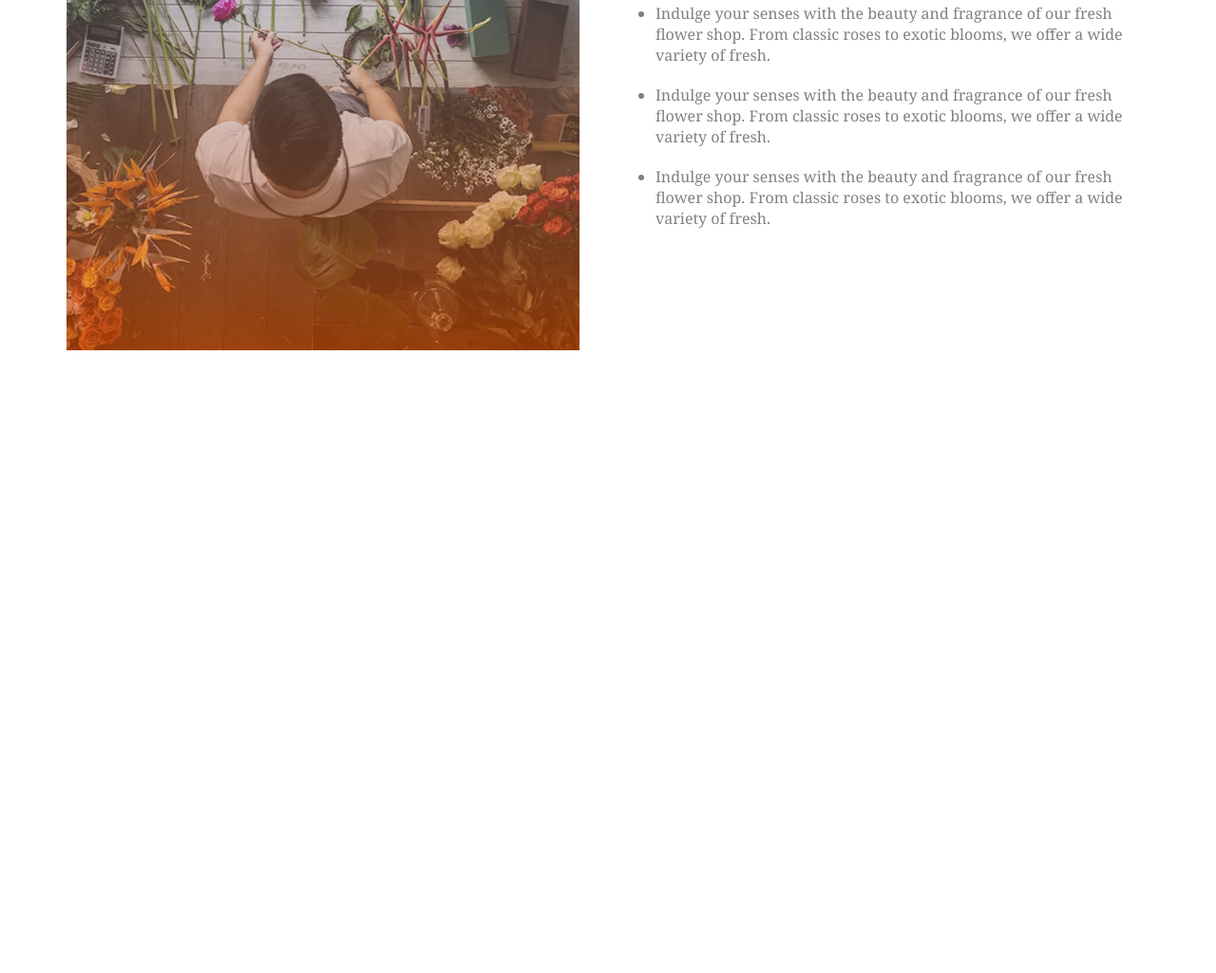
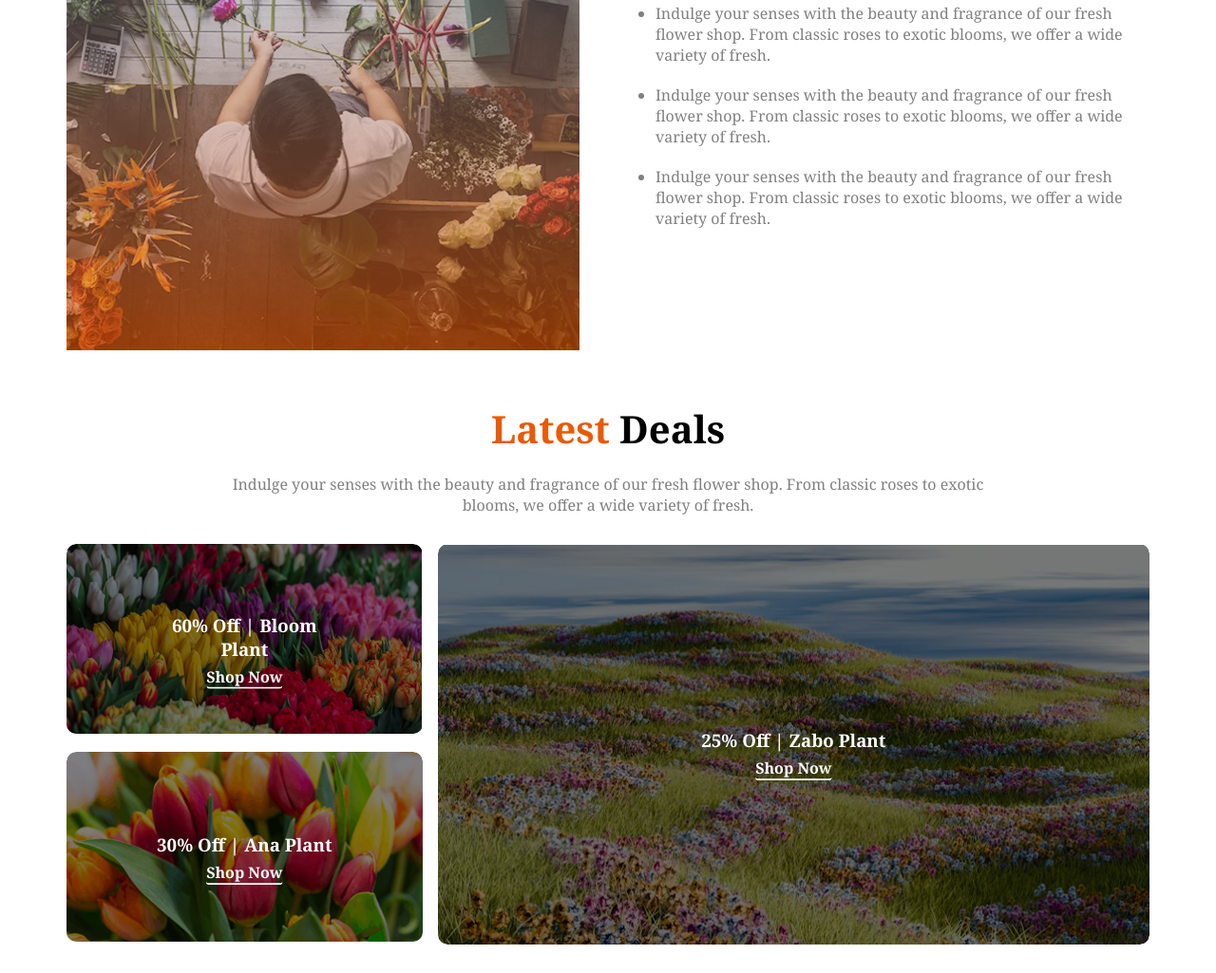
Before and after one commit to Mohammad-Rofikul-Islam-Hasan/B12A02-Responsive-Flowers, a plain HTML site: page index.html in a window 1280 px wide. Shown: the part 2020-3045 px from the top of the page at 95% size. Before the commit the page ends 2444 px from the top, so only its background shows below. Drawn offline with Linux system fonts and the light colour scheme.

Commit message:
'Latest  Deals Section' added

```diff
--- a/index.html
+++ b/index.html
@@ -137,22 +137,80 @@
         </div>
       </section>
       <!-- Flowers And Plants Lover Section  -->
-       <section>
+      <section>
         <div class="flowers-lovers-container">
           <div class="flowers-lovers-img-container">
-            <img class="flowers-lovers-img"  src="assets/flower-store.png" alt="">
-            <img class="badge" src="assets/trusted-badge.png" alt="">
+            <img
+              class="flowers-lovers-img"
+              src="assets/flower-store.png"
+              alt=""
+            />
+            <img class="badge" src="assets/trusted-badge.png" alt="" />
           </div>
           <div class="flowers-lovers-text-container">
-            <h2>Flower & Plants <br> Lover</h2>
+            <h2>
+              Flower & Plants <br />
+              Lover
+            </h2>
             <ul>
-              <li>Indulge your senses with the beauty and fragrance of our fresh flower shop. From classic roses to exotic blooms, we offer a wide variety of fresh.</li>
-              <li>Indulge your senses with the beauty and fragrance of our fresh flower shop. From classic roses to exotic blooms, we offer a wide variety of fresh.</li>
-              <li>Indulge your senses with the beauty and fragrance of our fresh flower shop. From classic roses to exotic blooms, we offer a wide variety of fresh.</li>
+              <li>
+                Indulge your senses with the beauty and fragrance of our fresh
+                flower shop. From classic roses to exotic blooms, we offer a
+                wide variety of fresh.
+              </li>
+              <li>
+                Indulge your senses with the beauty and fragrance of our fresh
+                flower shop. From classic roses to exotic blooms, we offer a
+                wide variety of fresh.
+              </li>
+              <li>
+                Indulge your senses with the beauty and fragrance of our fresh
+                flower shop. From classic roses to exotic blooms, we offer a
+                wide variety of fresh.
+              </li>
             </ul>
           </div>
         </div>
-       </section>
+      </section>
+
+      <!-- Latest  Deals Section  -->
+      <section class="latest-deals">
+        <div class="latest-deals-text-container">
+          <h2><span>Latest</span> Deals</h2>
+          <p>
+            Indulge your senses with the beauty and fragrance of our fresh
+            flower shop. From classic roses to exotic blooms, we offer a wide
+            variety of fresh.
+          </p>
+        </div>
+        <div>
+          <div class="grid-container">
+            <div class="card">
+              <img src="./assets/deal-bloom.png" alt="Bloom Plant" />
+              <div class="content">
+                <h3>60% Off | Bloom Plant</h3>
+                <a href="#">Shop Now</a>
+              </div>
+            </div>
+
+            <div class="card large">
+              <img src="./assets/deal-zabo.png" alt="Zabo Plant" />
+              <div class="content">
+                <h3>25% Off | Zabo Plant</h3>
+                <a href="#">Shop Now</a>
+              </div>
+            </div>
+
+            <div class="card">
+              <img src="./assets/deal-ana.png" alt="Ana Plant" />
+              <div class="content">
+                <h3>30% Off | Ana Plant</h3>
+                <a href="#">Shop Now</a>
+              </div>
+            </div>
+          </div>
+        </div>
+      </section>
     </main>
     <footer></footer>
   </body>
--- a/styles/styles.css
+++ b/styles/styles.css
@@ -124,6 +124,72 @@ nav ul li a{
 .flowers-lovers-text-container li{
  margin-top: 20px;
 }
+/* Latest  Deals Styles  */
+.latest-deals-text-container{
+  width: 70%;
+  margin: 0 auto;
+  text-align: center;
+}
+.latest-deals{
+  margin-bottom: 30px;
+}
+.grid-container {
+  display: grid;
+  grid-template-columns: 1fr 2fr;
+  grid-template-rows: repeat(2, auto);
+  gap: 16px;
+  margin-top: 30px;
+}
+
+.card {
+  position: relative;
+  overflow: hidden;
+  border-radius: 10px;
+  width: 100%;
+  height: 100%;
+}
+
+.card img {
+  width: 100%;
+  height: 100%;
+  max-height: 200px;
+  object-fit: cover;
+  border-radius: 10px;
+  display: block;
+  filter: brightness(50%);
+}
+
+.card.large img {
+  max-height: 100%;
+  height: 100%;
+}
+
+.card.large {
+  grid-row: span 2;
+}
+
+.content {
+  position: absolute;
+  top: 50%;
+  left: 50%;
+  transform: translate(-50%, -50%);
+  text-align: center;
+  color: white;
+}
+
+.content h3 {
+  margin-bottom: 6px;
+}
+
+.content a {
+  color: white;
+  border-radius: 4px;
+  text-decoration: none;
+  border-bottom: 2px solid white;
+  font-weight: bold;
+}
+
+
 
 /* Responsive For Mobile */
 
@@ -175,6 +241,19 @@ nav ul li a{
   height: auto;
 
 }
+.grid-container {
+    grid-template-columns: 1fr;
+    grid-template-rows: auto;
+  }
+
+  .card img,
+  .card.large img {
+    max-height: 200px;
+  }
+
+  .card.large {
+    grid-row: auto;
+  }
 
 }
 
```
